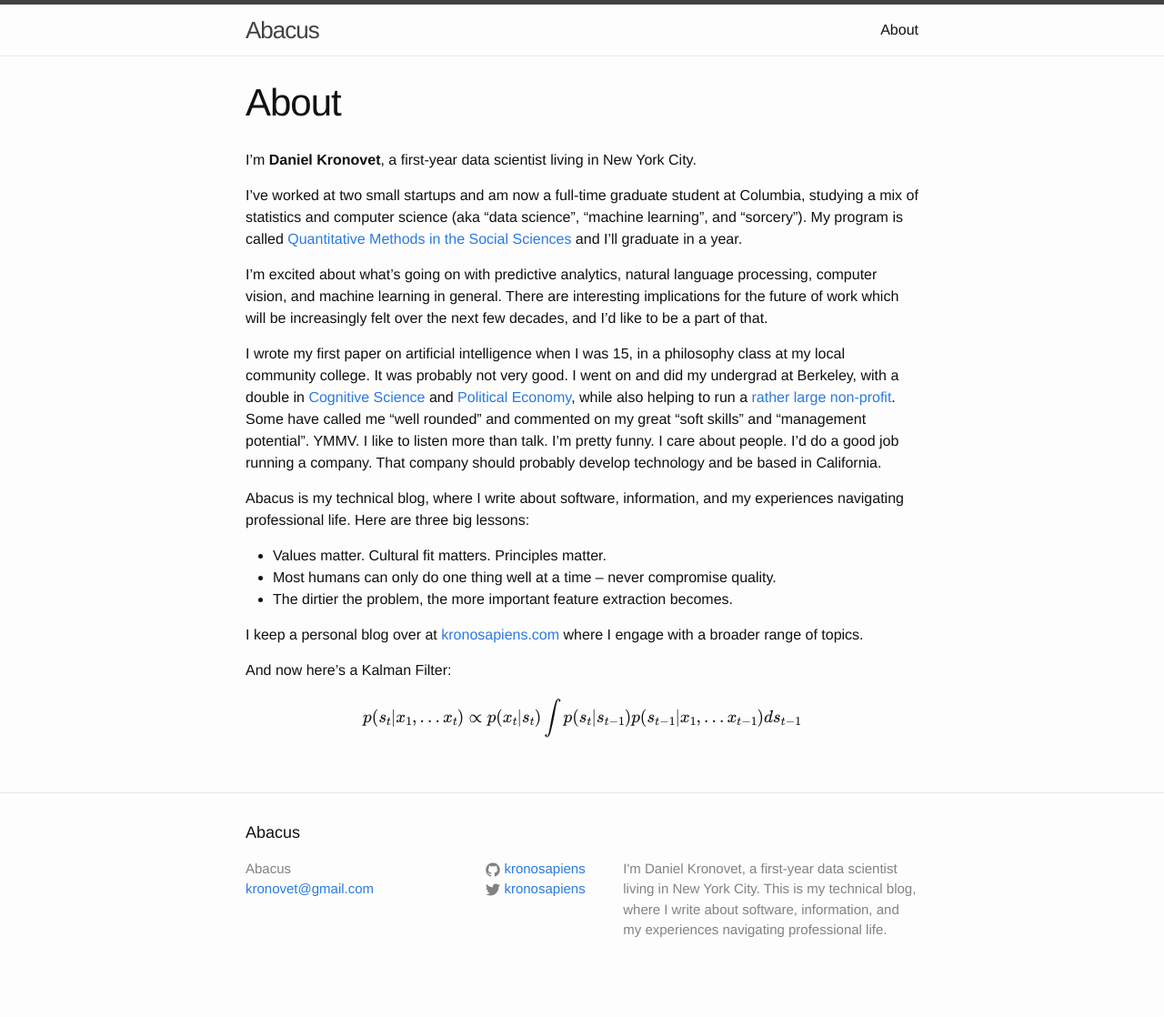
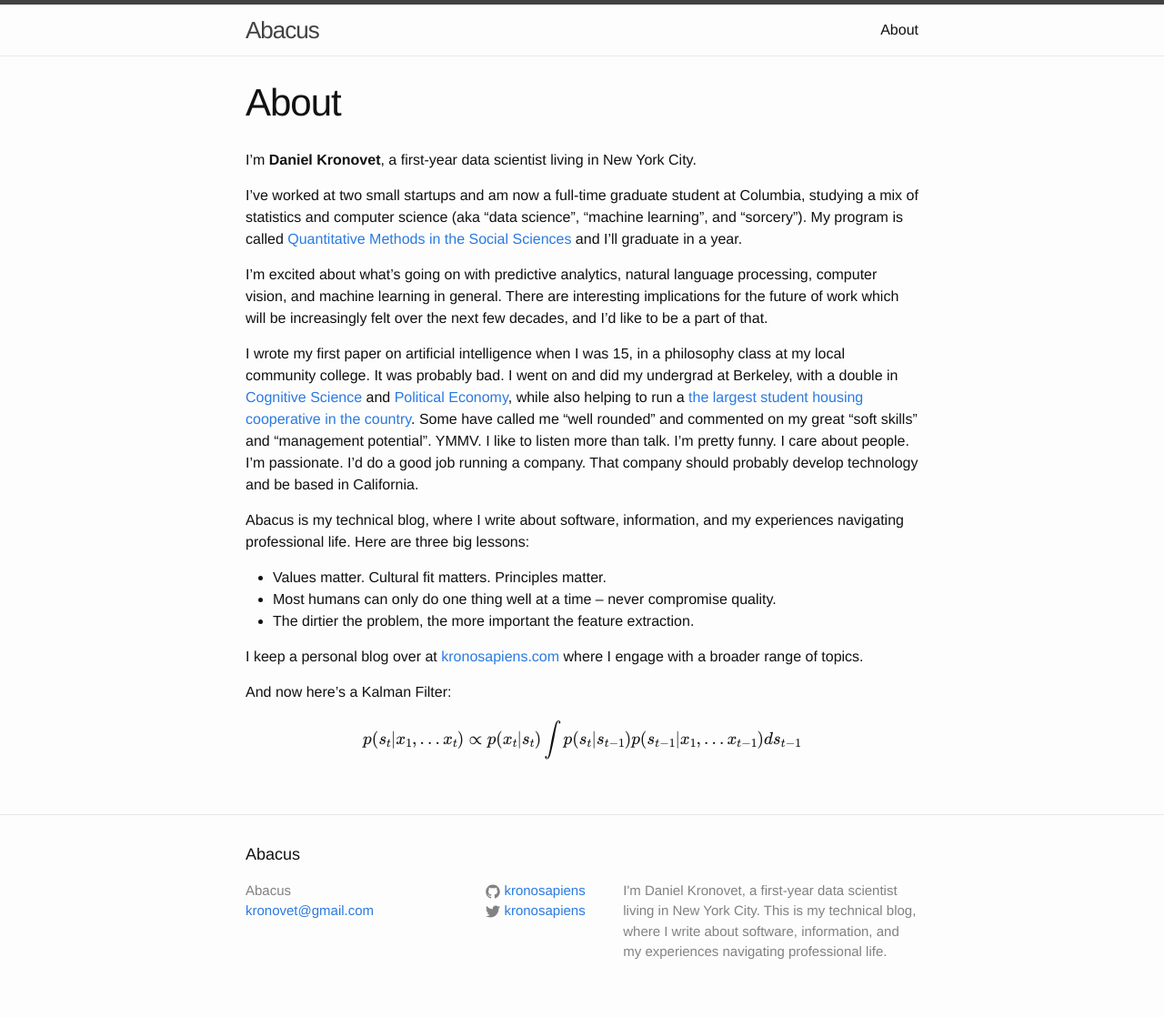
Before and after one commit to kronosapiens/kronosapiens.github.io, a Jekyll site: the page built from about.md, in a window 1280 px wide. Shown: the whole page at 91% size. Built offline with Jekyll 4.4.1, drawn with Linux system fonts in a browser that asks for light colours; formulas are drawn with MathJax 3; before the commit the page ends 1094 px from its top, so only the background shows below that.

Commit message:
added favicon and update about

```diff
--- a/about.md
+++ b/about.md
@@ -10,13 +10,13 @@ I've worked at two small startups and am now a full-time graduate student at Col
 
 I'm excited about what's going on with predictive analytics, natural language processing, computer vision, and machine learning in general. There are interesting implications for the future of work which will be increasingly felt over the next few decades, and I'd like to be a part of that.
 
-I wrote my first paper on artificial intelligence when I was 15, in a philosophy class at my local community college. It was probably not very good. I went on and did my undergrad at Berkeley, with a double in [Cognitive Science](http://cogsci.berkeley.edu/) and [Political Economy](http://iastp.berkeley.edu/pe), while also helping to run a [rather large non-profit](http://www.bsc.coop/). Some have called me "well rounded" and commented on my great "soft skills" and "management potential". YMMV. I like to listen more than talk. I'm pretty funny. I care about people. I'd do a good job running a company. That company should probably develop technology and be based in California.
+I wrote my first paper on artificial intelligence when I was 15, in a philosophy class at my local community college. It was probably bad. I went on and did my undergrad at Berkeley, with a double in [Cognitive Science](http://cogsci.berkeley.edu/) and [Political Economy](http://iastp.berkeley.edu/pe), while also helping to run a [the largest student housing cooperative in the country](http://www.bsc.coop/). Some have called me "well rounded" and commented on my great "soft skills" and "management potential". YMMV. I like to listen more than talk. I'm pretty funny. I care about people. I'm passionate. I'd do a good job running a company. That company should probably develop technology and be based in California.
 
 Abacus is my technical blog, where I write about software, information, and my experiences navigating professional life. Here are three big lessons:
 
 - Values matter. Cultural fit matters. Principles matter.
 - Most humans can only do one thing well at a time -- never compromise quality.
-- The dirtier the problem, the more important feature extraction becomes.
+- The dirtier the problem, the more important the feature extraction.
 
 I keep a personal blog over at [kronosapiens.com](http://kronosapiens.com) where I engage with a broader range of topics.
 
```
Also changed, not shown: favicon.ico (added).
